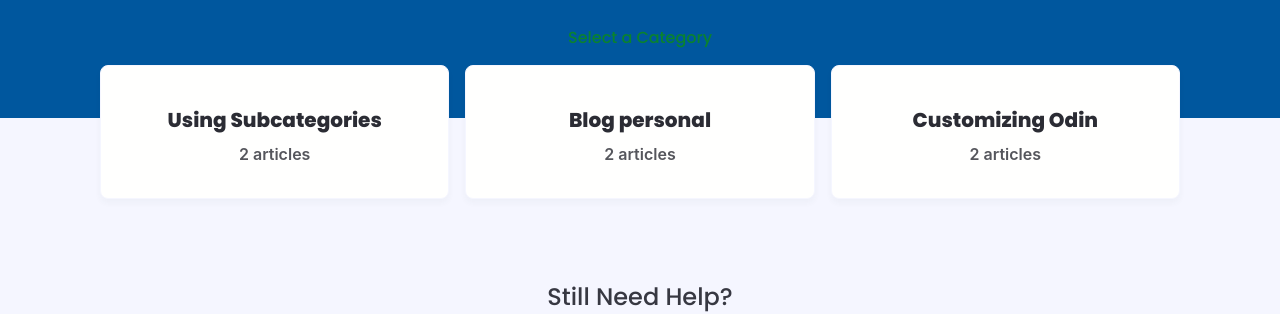
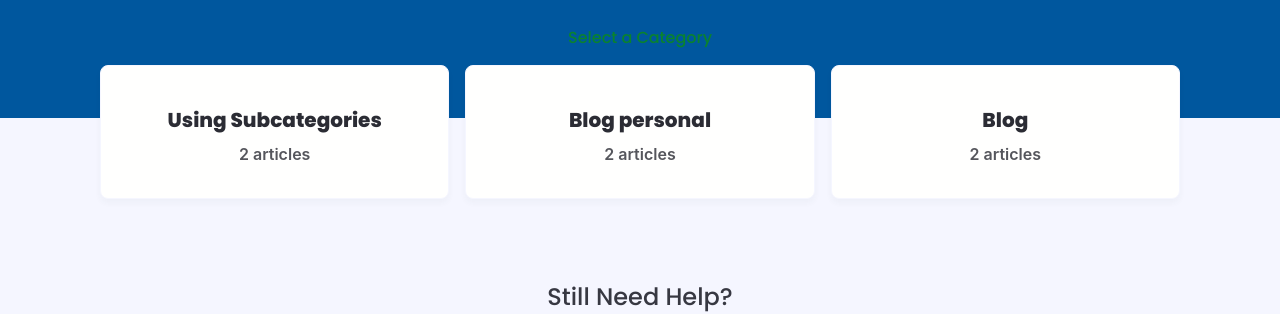
Before and after one commit to ToziGar/Odin, a Jekyll site: the page built from index.html, in a window 1280 px wide. Shown: the part 355-669 px from the top of the page. Built offline with Jekyll 4.4.1, drawn with Linux system fonts in a browser that asks for light colours; nearby versions of some CDN libraries; some web fonts are replaced; comment, search, counter and statistics services are not loaded.

Commit message:
category_list.yml: changed

```diff
--- a/_data/category_list.yml
+++ b/_data/category_list.yml
@@ -8,5 +8,5 @@ using-odin:
   name: Blog personal
   description: Welcome to Odin, time to get started
 customizing-odin:
-  name: Customizing Odin
+  name: Blog
   description: Welcome to Odin, time to get started
```
